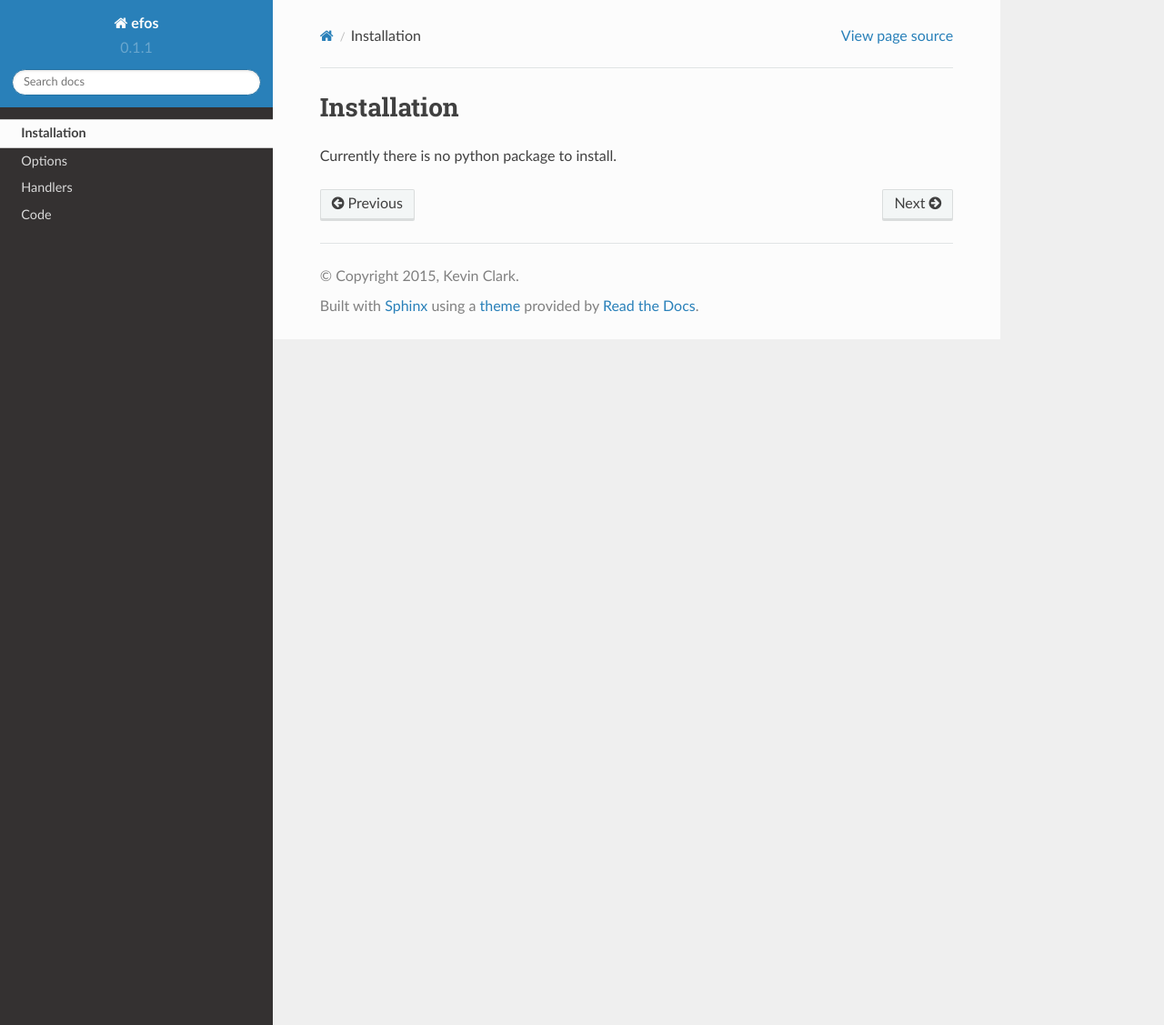
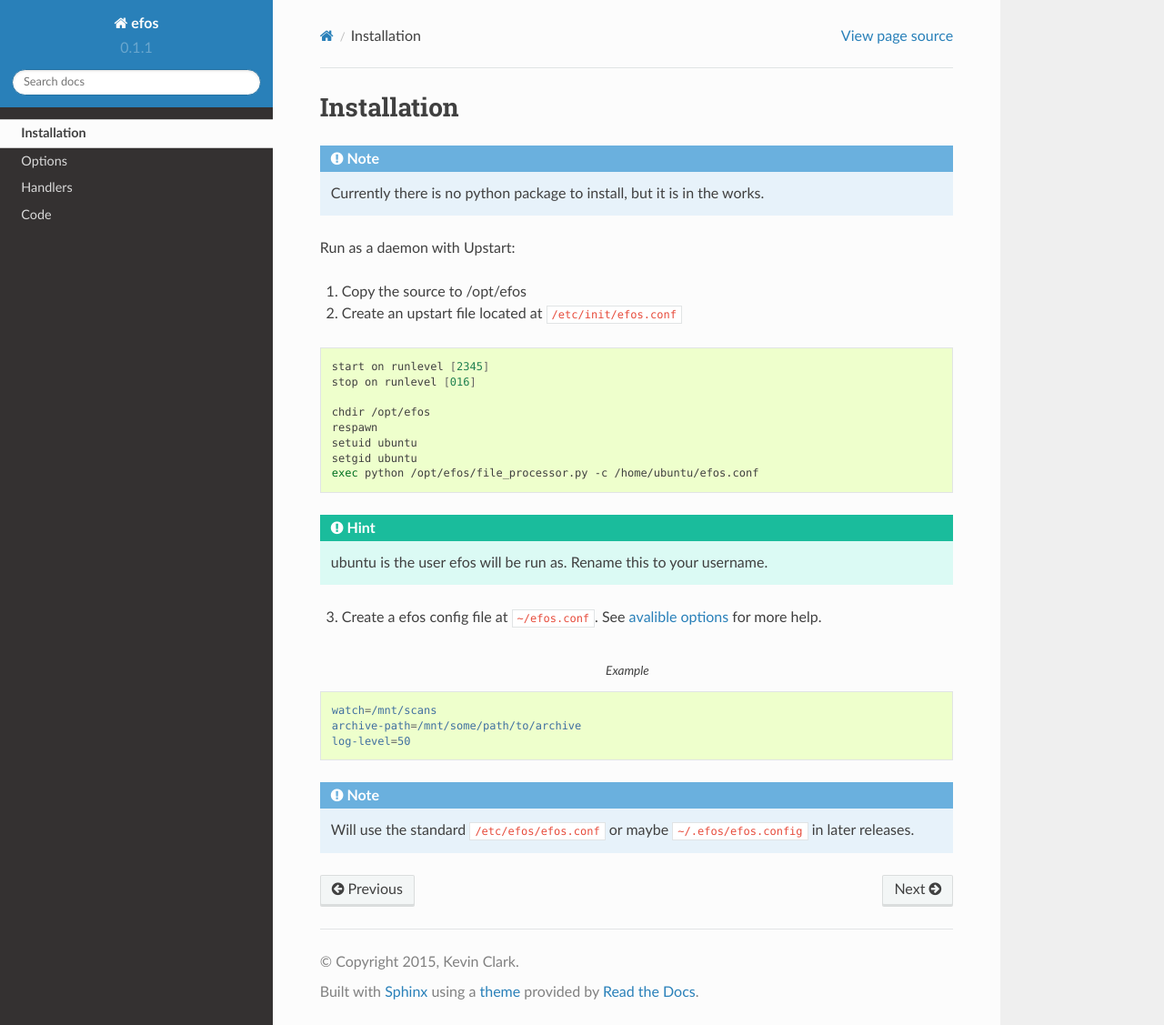
Before and after one commit to ticalcster/efos, a Sphinx documentation site: the page built from docs/installation.rst, in a window 1280 px wide and 1127 px high. Shown: the whole window at 91% size. Built offline with Sphinx 7.4.7 and the Read the Docs theme 2.0.0, drawn with Linux system fonts in a browser that asks for light colours.

Commit message:
fixed the 0 page issue, updated docs.

```diff
--- a/docs/installation.rst
+++ b/docs/installation.rst
@@ -1,4 +1,39 @@
 Installation
 ============
 
-Currently there is no python package to install.
+.. note::
+
+    Currently there is no python package to install, but it is in the works.
+
+Run as a daemon with Upstart:
+
+1. Copy the source to /opt/efos
+2. Create an upstart file located at ``/etc/init/efos.conf``
+
+.. code-block:: bash
+
+   start on runlevel [2345]
+   stop on runlevel [016]
+
+   chdir /opt/efos
+   respawn
+   setuid ubuntu
+   setgid ubuntu
+   exec python /opt/efos/file_processor.py -c /home/ubuntu/efos.conf
+
+.. hint::
+
+   ubuntu is the user efos will be run as. Rename this to your username.
+
+3. Create a efos config file at ``~/efos.conf``. See :ref:`avalible options<options-label>` for more help.
+
+.. code-block:: ini
+   :caption: Example
+
+   watch=/mnt/scans
+   archive-path=/mnt/some/path/to/archive
+   log-level=50
+
+.. note::
+
+   Will use the standard ``/etc/efos/efos.conf`` or maybe ``~/.efos/efos.config`` in later releases.
--- a/docs/options.rst
+++ b/docs/options.rst
@@ -1,3 +1,5 @@
+.. _options-label:
+
 Options
 =======
 
@@ -85,6 +87,7 @@ DropboxHandler Options
 
 .. include:: options_dropboxhandler.rst
 
+
 FileHandler Options
 -------------------
 
--- a/efos/__init__.py
+++ b/efos/__init__.py
@@ -126,7 +126,7 @@ def get_handler_classes(options):
 def get_options():
     # Config / Arg stuffs
     cap = configargparse.ArgParser(default_config_files=['efos.conf', ], allow_unknown_config_file_keys=True)
-    cap.add_argument('-a', '--archive', action="store_true", help='should we archive the files')
+    cap.add_argument('-a', '--archive', default=True, action="store_true", help='should we archive the files')
     cap.add_argument('-c', '--config', is_config_file=True, help='path to config file')
     cap.add_argument('-d', '--delete', action="store_true", help='delete files after processing')
     cap.add_argument('--delay', default=0, type=int,
```
Also changed, not shown: README.md (+1 -1 lines), docs/options_dropboxhandler.rst (renamed from docs/options_dropbox.rst), 1 other file.
